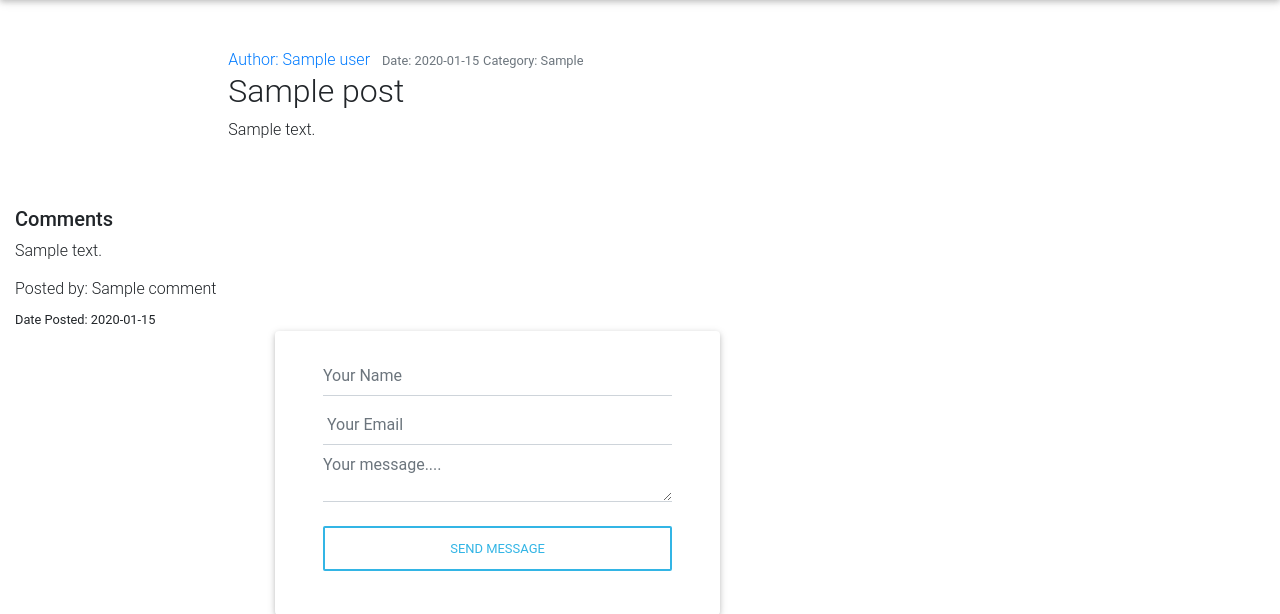
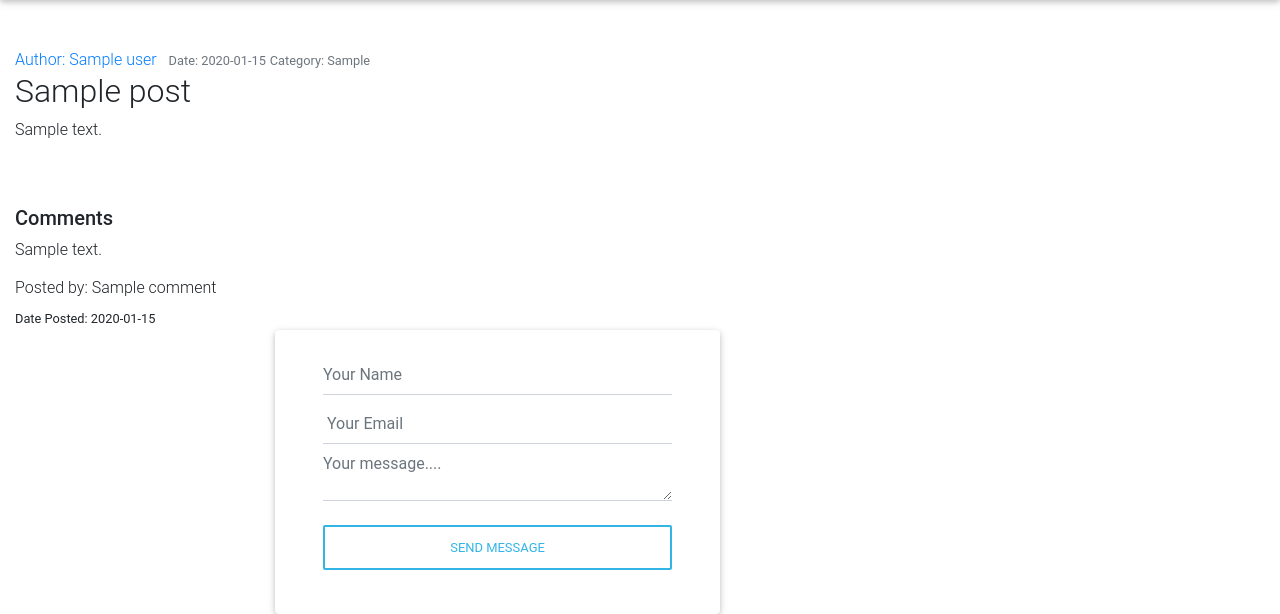
Before and after one commit to CharityMutonii/Blog, a Flask app: page /post/1 in a window 1280 px wide. Shown: the part 56-670 px from the top of the page. Run offline with Flask 2, Linux system fonts and the light colour scheme; tables that the repository leaves empty hold one stand-in row (values such as "Sample post"); some libraries are stand-ins or nearby versions; some web fonts are replaced.

Commit message:
made changes:

```diff
--- a/app/templates/post.html
+++ b/app/templates/post.html
@@ -3,7 +3,6 @@
 {% block content %}
 <div class="container-fluid mt-5">
     <div class="row">
-        <div class="col-md-2"></div>
         <div class="col-md-6">
 
 
@@ -18,12 +17,11 @@
 
             <a class="btn btn-secondary btn-sm mt-1 mb-1 pink darken-4"
                 href="{{ url_for('main.update_post', post_id=post.id) }}">Update</a>
-            <button type="button" class="btn btn-danger btn-sm m-1" data-toggle="modal" data-target="#deleteModal">Delete</button>
+            <button type="button" class="btn btn-danger btn-sm m-1" data-toggle="modal"
+                data-target="#deleteModal">Delete</button>
 
-            <div class="container mb-2">
-                <div class="row">
-                    <div class="col-md-2"></div>
-                    <div class="col-md-5">
+
+
             <div class="card">
 
                 <div class="card-body px-lg-5 pt-0 ">
@@ -44,11 +42,10 @@
                     </form>
                 </div>
             </div>
-
-                    </div>
-                    <div class="col-md-8"></div>
         </div>
     </div>
+</div>
+
 
 
 
```
Lines whose indentation alone changed are shown as unchanged.
